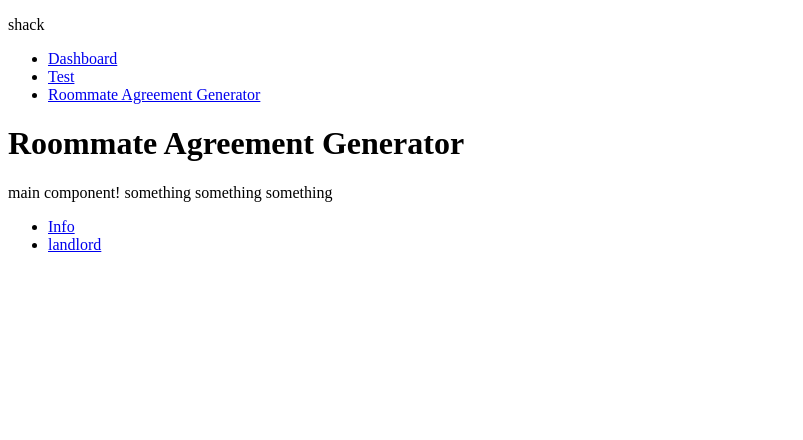
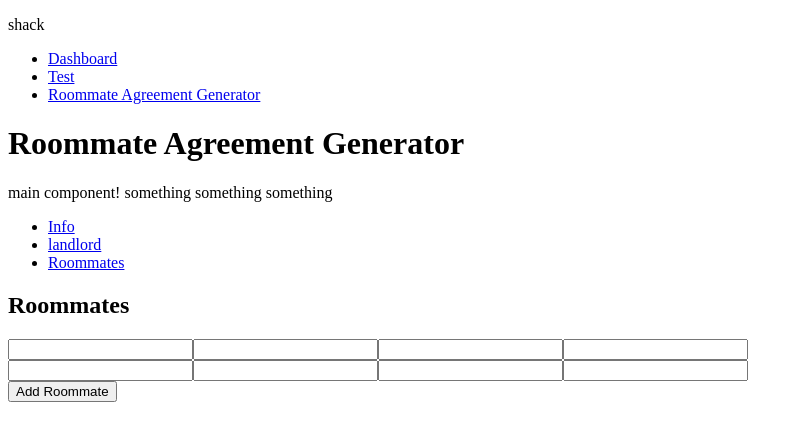
Before and after one commit to eina/lhl-shack, a React (Create React App) app: page /agreement/roommates in a window 1280 px wide. Shown: the top 440 px of the page, without its empty margins (0-803 px from the left). Built offline with nearby package versions, Linux system fonts and the light colour scheme.

Commit message:
add interfaces for initial values + use FieldArray for roommates

```diff
--- /dev/null
+++ b/src/components/AgreementForm/Roommates.tsx
@@ -0,0 +1,36 @@
+import React from "react";
+import { Field, FieldArray, useFormikContext } from "formik";
+import { FormValues } from "../../interfaces";
+
+const Roommates = (props: any) => {
+  const { values }: { values: FormValues } = useFormikContext();
+  return (
+    <div>
+      <h2>Roommates</h2>
+      <FieldArray name="roommates">
+        {arrayHelpers => (
+          <div>
+            {values.roommates.map((roomie, index) => (
+              <div key={index}>
+                <Field name={`roommates.${index}.firstName`} type="text" />
+                <Field name={`roommates.${index}.lastName`} type="text" />
+                <Field name={`roommates.${index}.email`} type="email" />
+                <Field name={`roommates.${index}.phone`} type="phone" />
+              </div>
+            ))}
+            <button
+              type="button"
+              onClick={() =>
+                arrayHelpers.push({ firstName: "", lastName: "", email: "", phone: "" })
+              }
+            >
+              Add Roommate
+            </button>
+          </div>
+        )}
+      </FieldArray>
+    </div>
+  );
+};
+
+export default Roommates;
--- /dev/null
+++ b/src/interfaces.tsx
@@ -0,0 +1,10 @@
+// all the TSX interface here
+
+export interface FormValues {
+  roommates: Array<{
+    firstName: string;
+    lastName: string;
+    email: string;
+    phone: string;
+  }>;
+}
--- a/src/pages/Agreement.tsx
+++ b/src/pages/Agreement.tsx
@@ -2,9 +2,19 @@ import React from "react";
 import { Formik, Form } from "formik";
 import { Switch, Route, Link } from "react-router-dom";
 
+import { FormValues } from "../interfaces";
+
 import Info from "../components/AgreementForm/Info";
 import Landlord from "../components/AgreementForm/Landlord";
 import Title from "../components/AgreementForm/Title";
+import Roommates from "../components/AgreementForm/Roommates";
+
+const initialValues: FormValues = {
+  roommates: [
+    { firstName: "", lastName: "", email: "", phone: "" },
+    { firstName: "", lastName: "", email: "", phone: "" }
+  ]
+};
 
 const Agreement = () => {
   return (
@@ -19,15 +29,21 @@ const Agreement = () => {
         <li>
           <Link to="/agreement/landlord">landlord</Link>
         </li>
+        <li>
+          <Link to="/agreement/roommates">Roommates</Link>
+        </li>
       </ul>
 
-      <Formik initialValues={{}} onSubmit={() => {}}>
+      <Formik initialValues={initialValues} onSubmit={() => {}}>
+        {props => (
           <Form>
             <Switch>
               <Route path="/agreement/info" component={Info} />
               <Route path="/agreement/landlord" component={Landlord} />
+              <Route path="/agreement/roommates" component={Roommates} />
             </Switch>
           </Form>
+        )}
       </Formik>
     </>
   );
```
Lines whose indentation alone changed are shown as unchanged.
